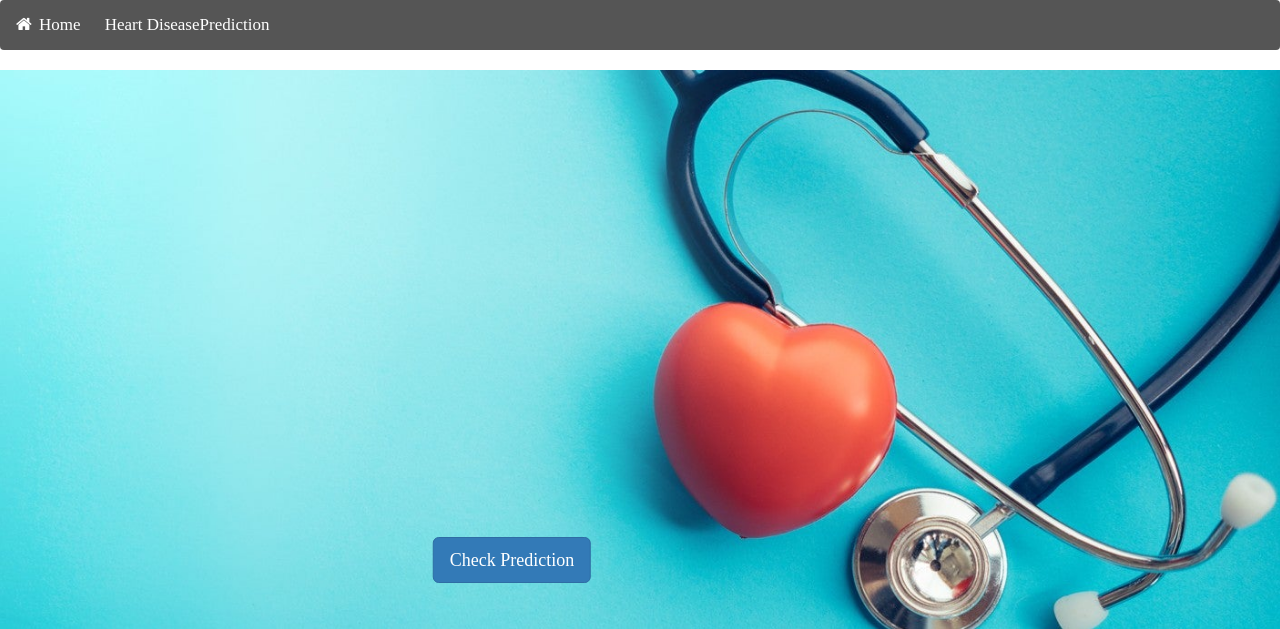
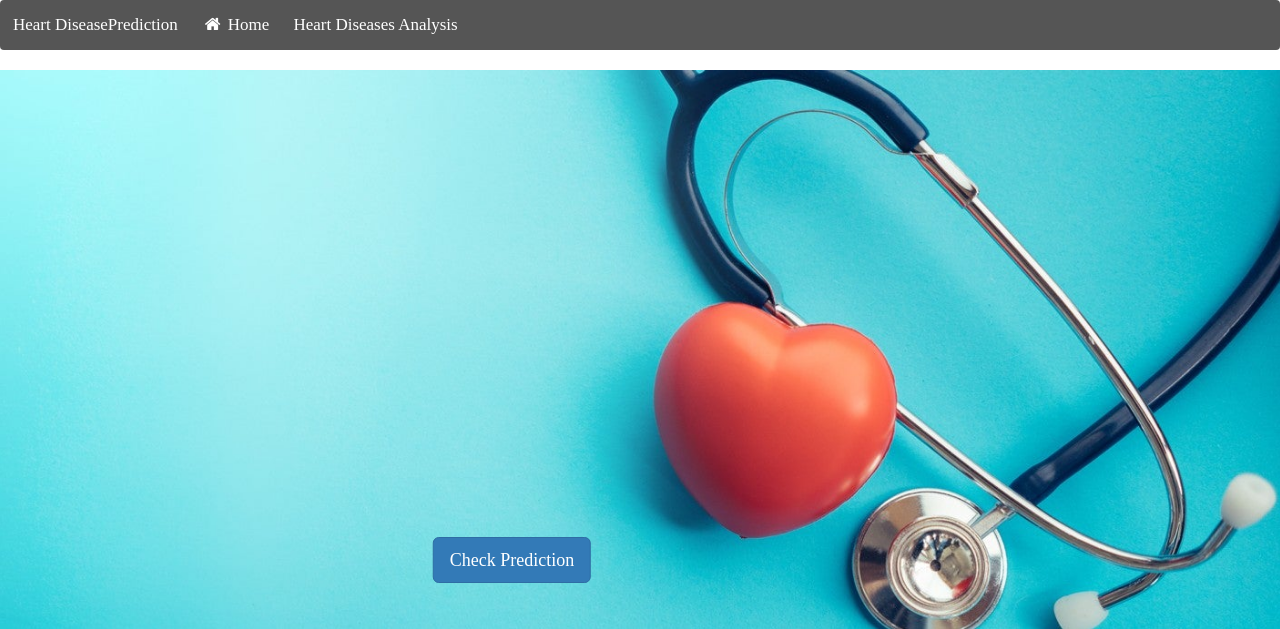
Before and after one commit to DevadharshiniKalaivanan/heart_disease_prediction, a Flask app: page / in a window 1280 px wide. Shown: the top 629 px of the page. Run offline with Flask 2, Linux system fonts and the light colour scheme; parts of the project's set-up code (start-up, migrations or seed data) failed here and were passed over; some libraries are stand-ins or nearby versions.

Commit message:
Update first.html

```diff
--- a/templates/first.html
+++ b/templates/first.html
@@ -68,8 +68,9 @@ body {
 </style>
 <body>
 <div class="navbar">
-  <a class="active" href="first"><i class="fa fa-fw fa-home"></i> Home</a>
   <a href="#">Heart DiseasePrediction</a>
+  <a class="active" href="#"><i class="fa fa-fw fa-home"></i> Home</a>
+  <a class="active" href="first">Heart Diseases Analysis</a>
 </div>
 <div class="img">
   <div class="centered">
```
